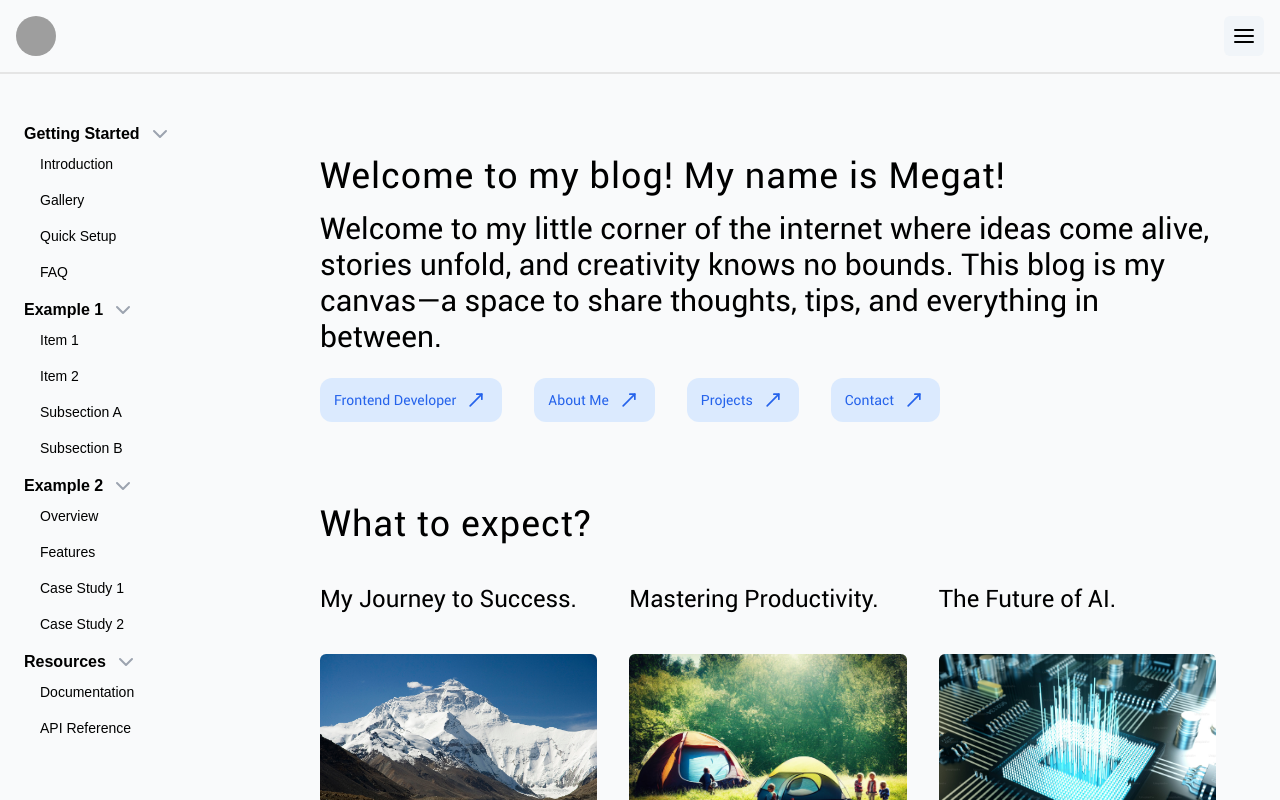
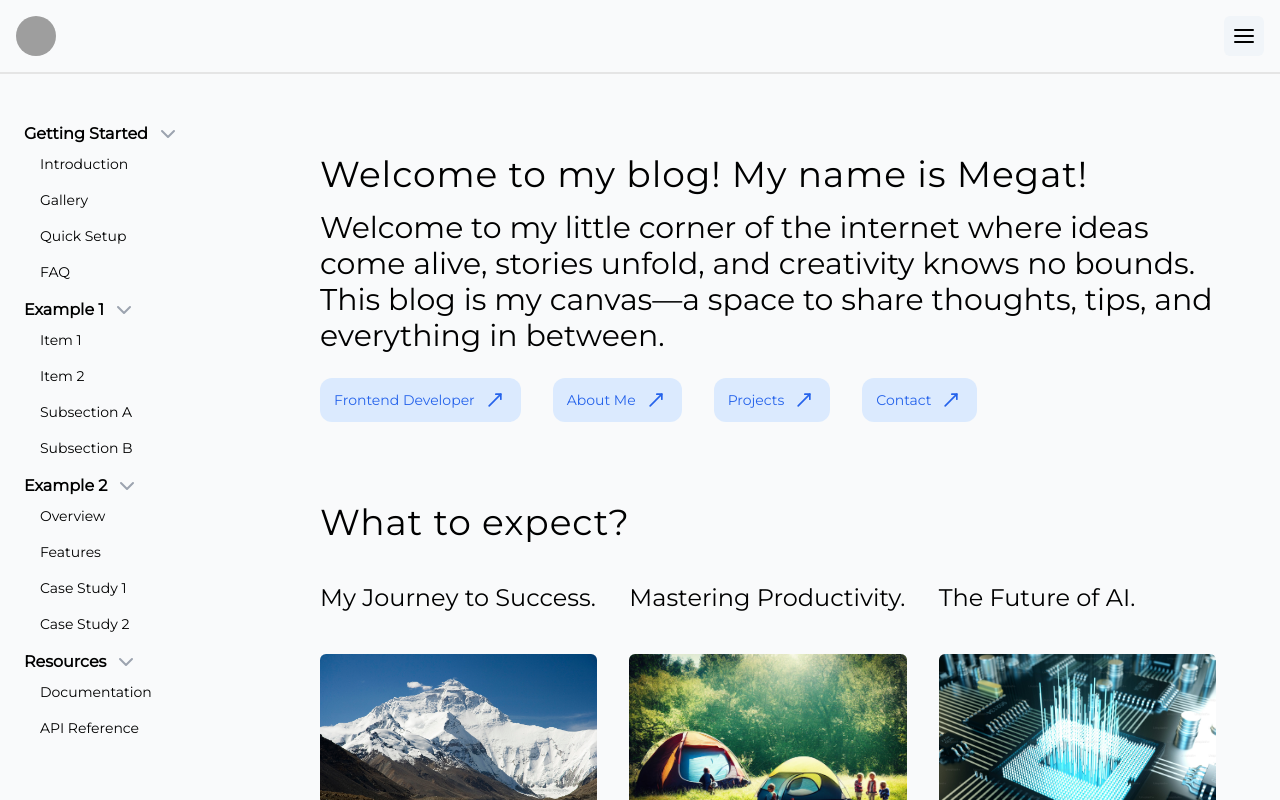
Before and after one commit to MegatHaq/Blog, a Next.js app: page / in a window 1280 px wide. Built offline with nearby package versions, Linux system fonts and the light colour scheme; grey boxes are pictures that could not be loaded.

Commit message:
Changed fonts

```diff
--- a/src/app/components/navbar.tsx
+++ b/src/app/components/navbar.tsx
@@ -14,7 +14,7 @@ export function NavBar() {
   };
 
   return (
-    <div className="flex justify-between border-b-2">
+    <div className="flex justify-between border-b-2 font-[family-name:var(--font-montserrat)]">
       <div className="ml-4 mt-4 cursor-pointer">
         <Avatar>
           <AvatarImage src="https://github.com/shadcn.png" />
--- a/src/app/components/sidebar.tsx
+++ b/src/app/components/sidebar.tsx
@@ -3,7 +3,7 @@ import { SideBarComponent } from "./sidebar-component";
 
 export function SideBar() {
   return (
-    <div className="w-1/5 overflow-auto mt-[5vh] mb-[10vh] h-[80vh] scrollbar">
+    <div className="w-1/5 overflow-auto mt-[5vh] mb-[10vh] h-[80vh] scrollbar font-[family-name:var(--font-montserrat)]">
       <div className="ml-4">
         {sideBarItems.map((header, index) => (
           <div key={index}>
--- a/src/app/layout.tsx
+++ b/src/app/layout.tsx
@@ -4,10 +4,10 @@ import "./globals.css";
 import { NavBar } from "./components/navbar";
 import { SideBar } from "./components/sidebar";
 
-const Roboto = localFont({
-  src: "./fonts/Roboto-Regular-webfont.woff",
-  variable: "--font-roboto",
-  weight: "100 900",
+const MontSerrat = localFont({
+  src: "./fonts/montserrat-v29-latin-regular.woff2",
+  variable: "--font-montserrat",
+  weight: "100 300",
 });
 
 export const metadata: Metadata = {
@@ -22,7 +22,7 @@ export default function RootLayout({
 }>) {
   return (
     <html lang="en">
-      <body className={`${Roboto.variable} bg-gray-50`}>
+      <body className={`${MontSerrat.variable} bg-gray-50`}>
         <div className="flex flex-col h-screen overflow-hidden">
           <NavBar />
           <div className="flex">
--- a/src/app/page.tsx
+++ b/src/app/page.tsx
@@ -5,7 +5,7 @@ import { cardContent } from "@/lib/constants";
 
 export default function Home() {
   return (
-    <div className="font-[family-name:var(--font-roboto)] h-screen px-[5vw] w-4/5 overflow-auto homescrollbar">
+    <div className="font-[family-name:var(--font-montserrat)] h-screen px-[5vw] w-4/5 overflow-auto homescrollbar">
       <h1 className="text-4xl tracking-wide mt-[10vh]">
         Welcome to my blog! My name is Megat!
       </h1>
```
Also changed, not shown: src/app/fonts/montserrat-v29-latin-regular.woff2 (added).
